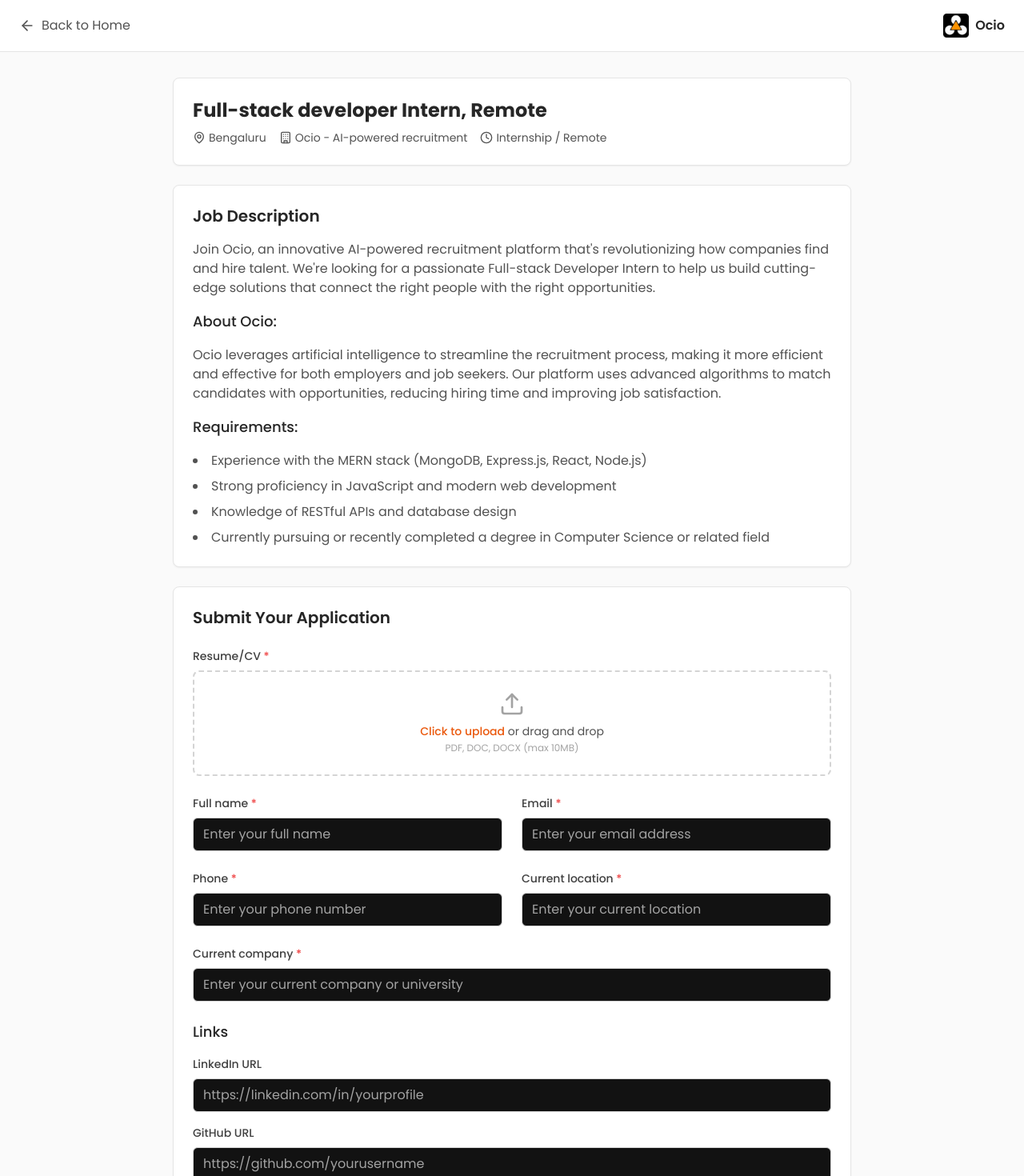
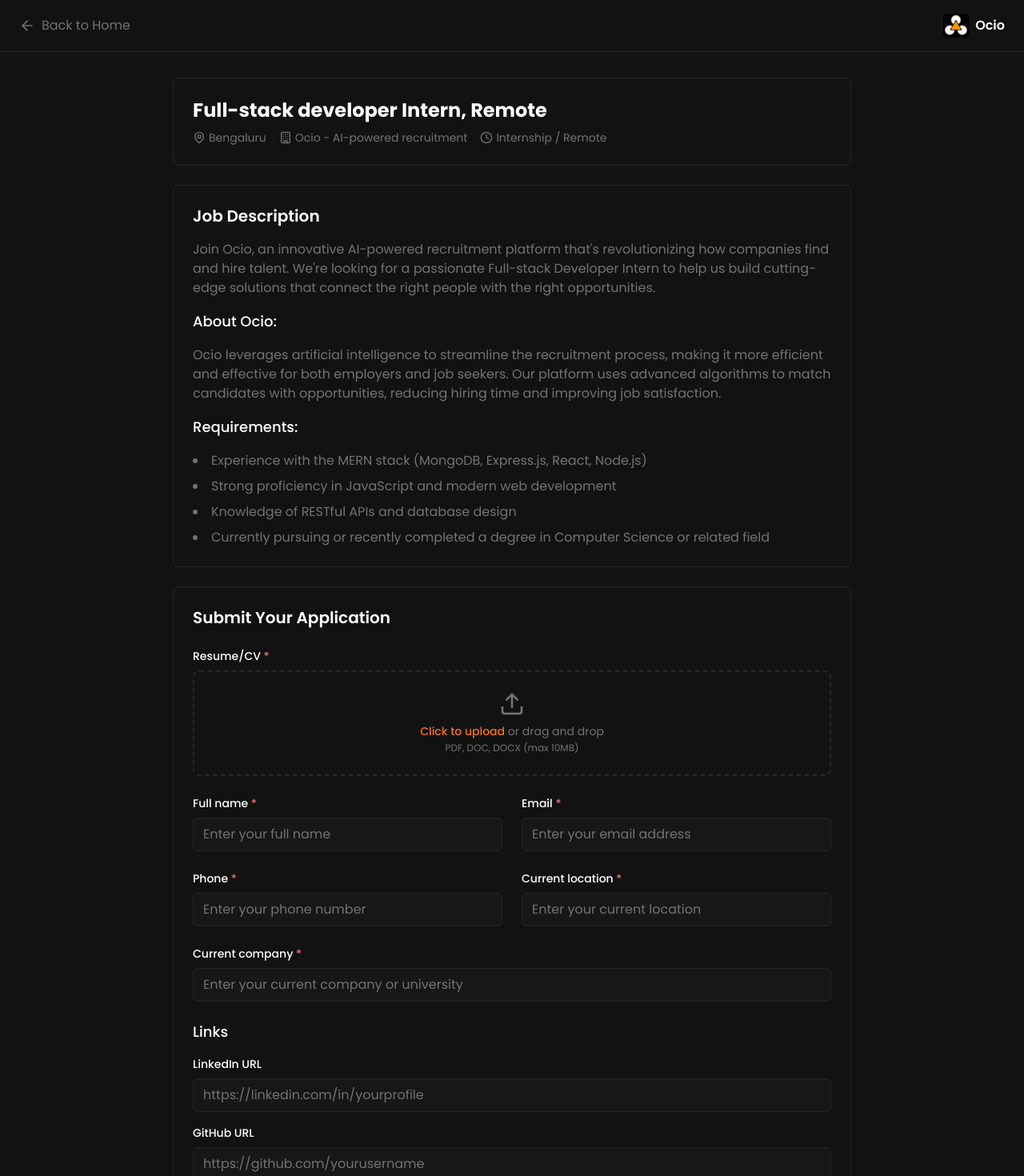
Before and after one commit to roxylius/Dandelion-Landing_Page, a React (Vite) app: page /careers/software-engineer-intern in a window 1280 px wide. Shown: the top 1470 px of the page at 80% size. Built offline with nearby package versions, Linux system fonts and the light colour scheme.

Commit message:
update: website theme

```diff
--- a/src/components/JobApplication.jsx
+++ b/src/components/JobApplication.jsx
@@ -308,14 +308,14 @@
   };
 
   return (
-    <div className="min-h-screen bg-neutral-50">
+    <div className="min-h-screen">
       {/* Header */}
-      <div className="bg-white border-b border-neutral-200">
+      <div className="border-b border-neutral-800">
         <div className="container mx-auto px-6 py-4">
           <div className="flex items-center justify-between">
             <button
               onClick={() => navigate('/')}
-              className="flex items-center text-neutral-600 hover:text-neutral-800 transition-colors duration-200"
+              className="flex items-center text-neutral-500 hover:text-white transition-colors duration-200"
             >
               <ArrowLeft className="w-5 h-5 mr-2" />
               Back to Home
@@ -326,7 +326,7 @@
                 alt="Ocio Logo"
                 className="w-8 h-8 object-contain"
               />
-              <span className="font-semibold text-neutral-800">Ocio</span>
+              <span className="font-semibold text-white">Ocio</span>
             </div>
           </div>
         </div>
@@ -334,11 +334,11 @@
 
       <div className="container mx-auto px-6 py-8 max-w-4xl">
         {/* Job Header */}
-        <div className="bg-white rounded-lg shadow-sm border border-neutral-200 p-6 mb-6">
-          <h1 className="text-2xl font-bold text-neutral-800 mb-2">
+        <div className="border border-neutral-800 rounded-lg p-6 mb-6">
+          <h1 className="text-2xl font-bold text-white mb-2">
             Full-stack developer Intern, Remote
           </h1>
-          <div className="flex flex-wrap items-center gap-4 text-sm text-neutral-600">
+          <div className="flex flex-wrap items-center gap-4 text-sm text-neutral-500">
             <div className="flex items-center gap-1">
               <MapPin className="w-4 h-4" />
               <span>Bengaluru</span>
@@ -355,23 +355,23 @@
         </div>
 
         {/* Job Description */}
-        <div className="bg-white rounded-lg shadow-sm border border-neutral-200 p-6 mb-6">
-          <h2 className="text-xl font-semibold text-neutral-800 mb-4">Job Description</h2>
-          <div className="prose text-neutral-600 space-y-4">
+        <div className="border border-neutral-800 rounded-lg p-6 mb-6">
+          <h2 className="text-xl font-semibold text-white mb-4">Job Description</h2>
+          <div className="prose text-neutral-500 space-y-4">
             <p>
               Join Ocio, an innovative AI-powered recruitment platform that's revolutionizing how companies
               find and hire talent. We're looking for a passionate Full-stack Developer Intern to help us
               build cutting-edge solutions that connect the right people with the right opportunities.
             </p>
 
-            <h3 className="text-lg font-medium text-neutral-800">About Ocio:</h3>
+            <h3 className="text-lg font-medium text-white">About Ocio:</h3>
             <p>
               Ocio leverages artificial intelligence to streamline the recruitment process, making it more
               efficient and effective for both employers and job seekers. Our platform uses advanced algorithms
               to match candidates with opportunities, reducing hiring time and improving job satisfaction.
             </p>
 
-            <h3 className="text-lg font-medium text-neutral-800">Requirements:</h3>
+            <h3 className="text-lg font-medium text-white">Requirements:</h3>
             <ul className="list-disc list-inside space-y-2">
               <li>Experience with the MERN stack (MongoDB, Express.js, React, Node.js)</li>
               <li>Strong proficiency in JavaScript and modern web development</li>
@@ -382,12 +382,12 @@
         </div>
 
         {/* Application Form */}
-        <div className="bg-white rounded-lg shadow-sm border border-neutral-200 p-6">
-          <h2 className="text-xl font-semibold text-neutral-800 mb-6">Submit Your Application</h2>
+        <div className="border border-neutral-800 rounded-lg p-6">
+          <h2 className="text-xl font-semibold text-white mb-6">Submit Your Application</h2>
 
           {/* Status Messages */}
           {submitStatus === 'success' && (
-            <div className="flex items-center gap-3 p-8 bg-green-50 border border-green-200 rounded-lg text-green-700 text-center">
+            <div className="flex items-center gap-3 p-8 bg-green-900/50 border border-green-700 rounded-lg text-green-300 text-center">
               <CheckCircle className="w-8 h-8" />
               <div>
                 <div className="font-medium text-lg">Application submitted successfully!</div>
@@ -397,7 +397,7 @@
           )}
 
           {submitStatus === 'error' && (
-            <div className="flex items-center gap-3 p-4 bg-red-50 border border-red-200 rounded-lg text-red-700 mb-6">
+            <div className="flex items-center gap-3 p-4 bg-red-900/50 border border-red-700 rounded-lg text-red-300 mb-6">
               <AlertCircle className="w-5 h-5" />
               <div>
                 <div className="font-medium">Application submission failed</div>
@@ -411,10 +411,10 @@
             <form onSubmit={handleSubmit} className="space-y-6">
             {/* Resume Upload */}
             <div>
-              <label className="block text-sm font-medium text-neutral-700 mb-2">
-                Resume/CV <span className="text-red-500">*</span>
+              <label className="block text-sm font-medium text-white mb-2">
+                Resume/CV <span className="text-red-400">*</span>
               </label>
-              <div className="border-2 border-dashed border-neutral-300 rounded-lg p-6 text-center hover:border-orange-400 transition-colors duration-200">
+              <div className="border-2 border-dashed border-neutral-800 rounded-lg p-6 text-center hover:border-orange-500 transition-colors duration-200">
                 <input
                   type="file"
                   accept=".pdf,.doc,.docx"
@@ -423,15 +423,15 @@
                   id="resume-upload"
                 />
                 <label htmlFor="resume-upload" className="cursor-pointer">
-                  <Upload className="w-8 h-8 text-neutral-400 mx-auto mb-2" />
-                  <div className="text-sm text-neutral-600">
+                  <Upload className="w-8 h-8 text-neutral-500 mx-auto mb-2" />
+                  <div className="text-sm text-neutral-500">
                     {formData.resume ? (
-                      <span className="text-orange-600 font-medium">{formData.resume.name}</span>
+                      <span className="text-orange-500 font-medium">{formData.resume.name}</span>
                     ) : (
                       <>
-                        <span className="text-orange-600 font-medium">Click to upload</span> or drag and drop
+                        <span className="text-orange-500 font-medium">Click to upload</span> or drag and drop
                         <br />
-                        <span className="text-xs text-neutral-400">PDF, DOC, DOCX (max 10MB)</span>
+                        <span className="text-xs text-neutral-500">PDF, DOC, DOCX (max 10MB)</span>
                       </>
                     )}
                   </div>
@@ -442,8 +442,8 @@
             {/* Personal Information */}
             <div className="grid grid-cols-1 md:grid-cols-2 gap-6">
               <div>
-                <label htmlFor="fullName" className="block text-sm font-medium text-neutral-700 mb-2">
-                  Full name <span className="text-red-500">*</span>
+                <label htmlFor="fullName" className="block text-sm font-medium text-white mb-2">
+                  Full name <span className="text-red-400">*</span>
                 </label>
                 <input
                   type="text"
@@ -452,16 +452,16 @@
                   value={formData.fullName}
                   onChange={handleInputChange}
                   disabled={isLoading}
-                  className={`w-full px-3 py-2 border rounded-md text-neutral-100 placeholder-neutral-400 focus:outline-none focus:ring-2 focus:ring-orange-500 focus:border-transparent disabled:opacity-50 disabled:cursor-not-allowed ${
-                    fieldErrors.fullName ? 'border-red-500 bg-red-50' : 'border-neutral-300'
+                  className={`w-full px-3 py-2 border rounded-md bg-neutral-900 text-white placeholder-neutral-500 focus:outline-none focus:ring-2 focus:ring-orange-500 focus:border-transparent disabled:opacity-50 disabled:cursor-not-allowed ${
+                    fieldErrors.fullName ? 'border-red-500 bg-red-900/20' : 'border-neutral-800'
                   }`}
                   placeholder="Enter your full name"
                 />
               </div>
 
               <div>
-                <label htmlFor="email" className="block text-sm font-medium text-neutral-700 mb-2">
-                  Email <span className="text-red-500">*</span>
+                <label htmlFor="email" className="block text-sm font-medium text-white mb-2">
+                  Email <span className="text-red-400">*</span>
                 </label>
                 <input
                   type="email"
@@ -470,16 +470,16 @@
                   value={formData.email}
                   onChange={handleInputChange}
                   disabled={isLoading}
-                  className={`w-full px-3 py-2 border rounded-md text-neutral-100 placeholder-neutral-400 focus:outline-none focus:ring-2 focus:ring-orange-500 focus:border-transparent disabled:opacity-50 disabled:cursor-not-allowed ${
-                    fieldErrors.email ? 'border-red-500 bg-red-50' : 'border-neutral-300'
+                  className={`w-full px-3 py-2 border rounded-md bg-neutral-900 text-white placeholder-neutral-500 focus:outline-none focus:ring-2 focus:ring-orange-500 focus:border-transparent disabled:opacity-50 disabled:cursor-not-allowed ${
+                    fieldErrors.email ? 'border-red-500 bg-red-900/20' : 'border-neutral-800'
                   }`}
                   placeholder="Enter your email address"
                 />
               </div>
 
               <div>
-                <label htmlFor="phone" className="block text-sm font-medium text-neutral-700 mb-2">
-                  Phone <span className="text-red-500">*</span>
+                <label htmlFor="phone" className="block text-sm font-medium text-white mb-2">
+                  Phone <span className="text-red-400">*</span>
                 </label>
                 <input
                   type="tel"
@@ -488,16 +488,16 @@
                   value={formData.phone}
                   onChange={handleInputChange}
                   disabled={isLoading}
-                  className={`w-full px-3 py-2 border rounded-md text-neutral-100 placeholder-neutral-400 focus:outline-none focus:ring-2 focus:ring-orange-500 focus:border-transparent disabled:opacity-50 disabled:cursor-not-allowed ${
-                    fieldErrors.phone ? 'border-red-500 bg-red-50' : 'border-neutral-300'
+                  className={`w-full px-3 py-2 border rounded-md bg-neutral-900 text-white placeholder-neutral-500 focus:outline-none focus:ring-2 focus:ring-orange-500 focus:border-transparent disabled:opacity-50 disabled:cursor-not-allowed ${
+                    fieldErrors.phone ? 'border-red-500 bg-red-900/20' : 'border-neutral-800'
                   }`}
                   placeholder="Enter your phone number"
                 />
               </div>
 
               <div>
-                <label htmlFor="currentLocation" className="block text-sm font-medium text-neutral-700 mb-2">
-                  Current location <span className="text-red-500">*</span>
+                <label htmlFor="currentLocation" className="block text-sm font-medium text-white mb-2">
+                  Current location <span className="text-red-400">*</span>
                 </label>
                 <input
                   type="text"
@@ -506,16 +506,16 @@
                   value={formData.currentLocation}
                   onChange={handleInputChange}
                   disabled={isLoading}
-                  className={`w-full px-3 py-2 border rounded-md text-neutral-100 placeholder-neutral-400 focus:outline-none focus:ring-2 focus:ring-orange-500 focus:border-transparent disabled:opacity-50 disabled:cursor-not-allowed ${
-                    fieldErrors.currentLocation ? 'border-red-500 bg-red-50' : 'border-neutral-300'
+                  className={`w-full px-3 py-2 border rounded-md bg-neutral-900 text-white placeholder-neutral-500 focus:outline-none focus:ring-2 focus:ring-orange-500 focus:border-transparent disabled:opacity-50 disabled:cursor-not-allowed ${
+                    fieldErrors.currentLocation ? 'border-red-500 bg-red-900/20' : 'border-neutral-800'
                   }`}
                   placeholder="Enter your current location"
                 />
               </div>
 
               <div className="md:col-span-2">
-                <label htmlFor="currentCompany" className="block text-sm font-medium text-neutral-700 mb-2">
-                  Current company <span className="text-red-500">*</span>
+                <label htmlFor="currentCompany" className="block text-sm font-medium text-white mb-2">
+                  Current company <span className="text-red-400">*</span>
                 </label>
                 <input
                   type="text"
@@ -524,8 +524,8 @@
                   value={formData.currentCompany}
                   onChange={handleInputChange}
                   disabled={isLoading}
-                  className={`w-full px-3 py-2 border rounded-md text-neutral-100 placeholder-neutral-400 focus:outline-none focus:ring-2 focus:ring-orange-500 focus:border-transparent disabled:opacity-50 disabled:cursor-not-allowed ${
-                    fieldErrors.currentCompany ? 'border-red-500 bg-red-50' : 'border-neutral-300'
+                  className={`w-full px-3 py-2 border rounded-md bg-neutral-900 text-white placeholder-neutral-500 focus:outline-none focus:ring-2 focus:ring-orange-500 focus:border-transparent disabled:opacity-50 disabled:cursor-not-allowed ${
+                    fieldErrors.currentCompany ? 'border-red-500 bg-red-900/20' : 'border-neutral-800'
                   }`}
                   placeholder="Enter your current company or university"
                 />
@@ -534,10 +534,10 @@
 
             {/* Links Section */}
             <div>
-              <h3 className="text-lg font-medium text-neutral-800 mb-4">Links</h3>
+              <h3 className="text-lg font-medium text-white mb-4">Links</h3>
               <div className="space-y-4">
                 <div>
-                  <label htmlFor="linkedinUrl" className="block text-sm font-medium text-neutral-700 mb-2">
+                  <label htmlFor="linkedinUrl" className="block text-sm font-medium text-white mb-2">
                     LinkedIn URL
                   </label>
                   <input
@@ -547,13 +547,13 @@
                     value={formData.linkedinUrl}
                     onChange={handleInputChange}
                     disabled={isLoading}
-                    className="w-full px-3 py-2 border border-neutral-300 rounded-md text-neutral-100 placeholder-neutral-400 focus:outline-none focus:ring-2 focus:ring-orange-500 focus:border-transparent disabled:opacity-50 disabled:cursor-not-allowed"
+                    className="w-full px-3 py-2 border border-neutral-800 rounded-md bg-neutral-900 text-white placeholder-neutral-500 focus:outline-none focus:ring-2 focus:ring-orange-500 focus:border-transparent disabled:opacity-50 disabled:cursor-not-allowed"
                     placeholder="https://linkedin.com/in/yourprofile"
                   />
                 </div>
 
                 <div>
-                  <label htmlFor="githubUrl" className="block text-sm font-medium text-neutral-700 mb-2">
+                  <label htmlFor="githubUrl" className="block text-sm font-medium text-white mb-2">
                     GitHub URL
                   </label>
                   <input
@@ -563,13 +563,13 @@
                     value={formData.githubUrl}
                     onChange={handleInputChange}
                     disabled={isLoading}
-                    className="w-full px-3 py-2 border border-neutral-300 rounded-md text-neutral-100 placeholder-neutral-400 focus:outline-none focus:ring-2 focus:ring-orange-500 focus:border-transparent disabled:opacity-50 disabled:cursor-not-allowed"
+                    className="w-full px-3 py-2 border border-neutral-800 rounded-md bg-neutral-900 text-white placeholder-neutral-500 focus:outline-none focus:ring-2 focus:ring-orange-500 focus:border-transparent disabled:opacity-50 disabled:cursor-not-allowed"
                     placeholder="https://github.com/yourusername"
                   />
                 </div>
 
                 <div>
-                  <label htmlFor="otherWebsite" className="block text-sm font-medium text-neutral-700 mb-2">
+                  <label htmlFor="otherWebsite" className="block text-sm font-medium text-white mb-2">
                     Other website
                   </label>
                   <input
@@ -579,7 +579,7 @@
                     value={formData.otherWebsite}
                     onChange={handleInputChange}
                     disabled={isLoading}
-                    className="w-full px-3 py-2 border border-neutral-300 rounded-md text-neutral-100 placeholder-neutral-400 focus:outline-none focus:ring-2 focus:ring-orange-500 focus:border-transparent disabled:opacity-50 disabled:cursor-not-allowed"
+                    className="w-full px-3 py-2 border border-neutral-800 rounded-md bg-neutral-900 text-white placeholder-neutral-500 focus:outline-none focus:ring-2 focus:ring-orange-500 focus:border-transparent disabled:opacity-50 disabled:cursor-not-allowed"
                     placeholder="https://yourportfolio.com"
                   />
                 </div>
@@ -588,9 +588,9 @@
 
             {/* Additional Information */}
             <div>
-              <h3 className="text-lg font-medium text-neutral-800 mb-4">Additional Information</h3>
+              <h3 className="text-lg font-medium text-white mb-4">Additional Information</h3>
               <div>
-                <label htmlFor="coverLetter" className="block text-sm font-medium text-neutral-700 mb-2">
+                <label htmlFor="coverLetter" className="block text-sm font-medium text-white mb-2">
                   Cover Letter
                 </label>
                 <textarea
@@ -600,7 +600,7 @@
                   onChange={handleInputChange}
                   disabled={isLoading}
                   rows={4}
-                  className="w-full px-3 py-2 border border-neutral-300 rounded-md text-neutral-100 placeholder-neutral-400 focus:outline-none focus:ring-2 focus:ring-orange-500 focus:border-transparent disabled:opacity-50 disabled:cursor-not-allowed"
+                  className="w-full px-3 py-2 border border-neutral-800 rounded-md bg-neutral-900 text-white placeholder-neutral-500 focus:outline-none focus:ring-2 focus:ring-orange-500 focus:border-transparent disabled:opacity-50 disabled:cursor-not-allowed"
                   placeholder="Add a cover letter or anything else you want to share."
                 />
               </div>
@@ -611,7 +611,7 @@
               <button
                 type="submit"
                 disabled={isLoading}
-                className="bg-blue-600 text-white px-8 py-3 rounded-md font-medium hover:bg-blue-700 transition-colors duration-200 disabled:opacity-50 disabled:cursor-not-allowed flex items-center gap-2"
+                className="bg-gradient-to-r from-orange-500 to-orange-800 text-white px-8 py-3 rounded-md font-medium hover:from-orange-600 hover:to-orange-900 transition-all duration-200 disabled:opacity-50 disabled:cursor-not-allowed flex items-center gap-2"
               >
                 {isLoading ? (
                   <>
@@ -627,8 +627,8 @@
             {/* Error Message Below Submit Button */}
             {submitStatus === 'error' && (
               <div className="flex items-center justify-center gap-2 pt-3">
-                <AlertCircle className="w-4 h-4 text-red-500" />
-                <div className="text-red-600 text-sm font-medium">
+                <AlertCircle className="w-4 h-4 text-red-400" />
+                <div className="text-red-300 text-sm font-medium">
                   {errorMessage || 'Application submission failed. Please try again.'}
                 </div>
               </div>
```
